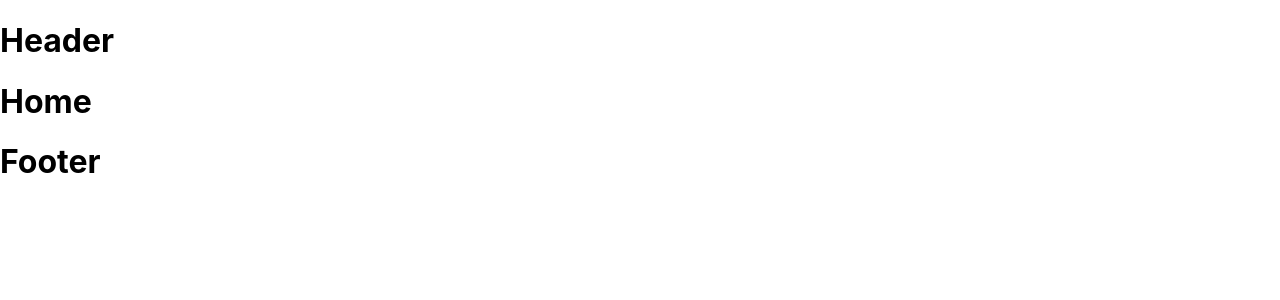
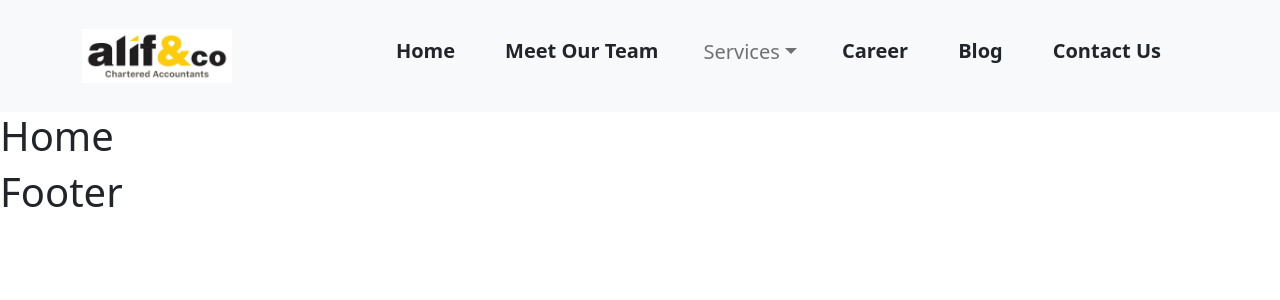
Before and after one commit to samimeadad/alifandco-final, a React (Create React App) app: page / in a window 1280 px wide. Shown: the top 300 px of the page. Built offline with nearby package versions, Linux system fonts and the light colour scheme.

Commit message:
NavBar added

```diff
--- a/package.json
+++ b/package.json
@@ -3,10 +3,15 @@
   "version": "0.1.0",
   "private": true,
   "dependencies": {
+    "@fortawesome/fontawesome-svg-core": "^6.2.1",
+    "@fortawesome/free-solid-svg-icons": "^6.2.1",
+    "@fortawesome/react-fontawesome": "^0.2.0",
     "@testing-library/jest-dom": "^5.16.5",
     "@testing-library/react": "^13.4.0",
     "@testing-library/user-event": "^13.5.0",
+    "bootstrap": "^5.2.3",
     "react": "^18.2.0",
+    "react-bootstrap": "^2.6.0",
     "react-dom": "^18.2.0",
     "react-router-dom": "^6.4.4",
     "react-scripts": "5.0.1",
--- a/src/App.js
+++ b/src/App.js
@@ -8,24 +8,28 @@ import Blog from './Pages/Blog/Blog';
 import Contact from './Pages/Contact/Contact';
 import Header from "./Component/Header/Header";
 import Footer from "./Component/Footer/Footer";
+import PersonalServices from "./Pages/Services/PersonalServices";
+import BusinessServices from "./Pages/Services/BusinessServices";
 
 
 function App () {
   return (
-    <div>
+    <>
       <Header />
       <Routes>
-        <Route path="/" element={ <Home /> } />
+        <Route exact path="/" element={ <Home /> } />
         <Route exact path="/home" element={ <Home /> } />
-        <Route exact path="/coreteam" element={ <CoreTeam /> } />
+        <Route exact path="/core-team" element={ <CoreTeam /> } />
         <Route exact path="/services" element={ <Services /> } />
+        <Route exact path="/business-services" element={ <BusinessServices /> } />
+        <Route exact path="/personal-services" element={ <PersonalServices /> } />
         <Route exact path="/career" element={ <Career /> } />
         <Route exact path="/blog" element={ <Blog /> } />
         <Route exact path="/contact" element={ <Contact /> } />
         <Route exact path="*" element={ <PageNotFound /> } />
       </Routes>
       <Footer />
-    </div>
+    </>
   );
 }
 
--- a/src/Component/Header/Header.js
+++ b/src/Component/Header/Header.js
@@ -1,10 +1,36 @@
 import React from 'react';
+import Container from 'react-bootstrap/Container';
+import Nav from 'react-bootstrap/Nav';
+import Navbar from 'react-bootstrap/Navbar';
+import NavDropdown from 'react-bootstrap/NavDropdown';
+import { Link } from 'react-router-dom';
+import logo from '../../images/logo/logo.jpg';
 
 const Header = () => {
     return (
-        <div>
-            <h1>Header</h1>
-        </div>
+        <Navbar collapseOnSelect expand="lg" bg="light" variant="light" className='py-4'>
+            <Container>
+                <Navbar.Brand><Link to="/" className='text-dark text-decoration-none text-center'><img className='img-fluid' style={ { width: '150px' } } src={ logo } alt="logoImage" /></Link></Navbar.Brand>
+                <Navbar.Toggle aria-controls="responsive-navbar-nav" />
+                <Navbar.Collapse id="responsive-navbar-nav">
+                    <Nav className="me-auto">
+
+                    </Nav>
+                    <Nav>
+                        <Link className="me-4 text-dark text-decoration-none btn btn-light" to="/home"><h5 className='fw-bold'>Home</h5></Link>
+                        <Link className="me-4 text-dark text-decoration-none btn btn-light" to="/core-team"><h5 className='fw-bold'>Meet Our Team</h5></Link>
+
+                        <h5 className='text-center'><NavDropdown title="Services" id="collapsible-nav-dropdown" className="me-4 text-dark">
+                            <NavDropdown.Item><Link className="me-4 text-dark text-decoration-none text-center" to="/business-services"><h6 className='fw-bold'>Business Services</h6></Link></NavDropdown.Item>
+                            <NavDropdown.Item><Link className="me-4 text-dark text-decoration-none text-center" to="/personal-services"><h6 className='fw-bold'>Personal Services</h6></Link></NavDropdown.Item>
+                        </NavDropdown></h5>
+                        <Link className="me-4 text-dark text-decoration-none btn btn-light" to="/career"><h5 className='fw-bold'>Career</h5></Link>
+                        <Link className="me-4 text-dark text-decoration-none btn btn-light" to="/blog"><h5 className='fw-bold'>Blog</h5></Link>
+                        <Link className="me-4 text-dark text-decoration-none btn btn-light" to="/contact"><h5 className='fw-bold'>Contact Us</h5></Link>
+                    </Nav>
+                </Navbar.Collapse>
+            </Container>
+        </Navbar>
     );
 };
 
--- /dev/null
+++ b/src/Pages/Services/BusinessServices.js
@@ -0,0 +1,11 @@
+import React from 'react';
+
+const BusinessServices = () => {
+    return (
+        <div>
+            <h1>Business Services</h1>
+        </div>
+    );
+};
+
+export default BusinessServices;
--- /dev/null
+++ b/src/Pages/Services/PersonalServices.js
@@ -0,0 +1,11 @@
+import React from 'react';
+
+const PersonalServices = () => {
+    return (
+        <div>
+            <h1>Personal Services</h1>
+        </div>
+    );
+};
+
+export default PersonalServices;
--- a/src/index.js
+++ b/src/index.js
@@ -4,6 +4,7 @@ import './index.css';
 import App from './App';
 import reportWebVitals from './reportWebVitals';
 import { BrowserRouter } from "react-router-dom";
+import 'bootstrap/dist/css/bootstrap.min.css';
 
 const root = ReactDOM.createRoot( document.getElementById( 'root' ) );
 root.render(
```
Also changed, not shown: src/images/logo/logo.jpg (added), 1 other file (tests, documents, lock files or other folders).
